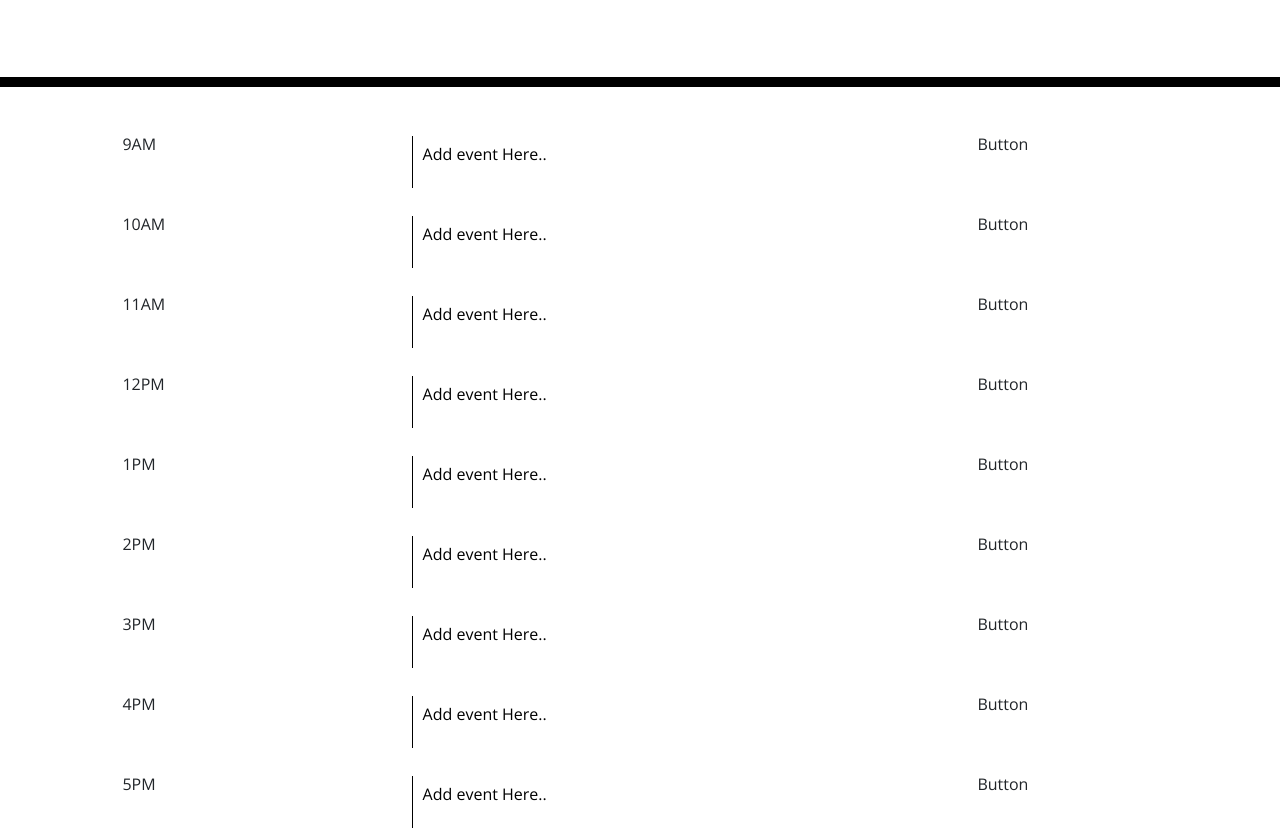
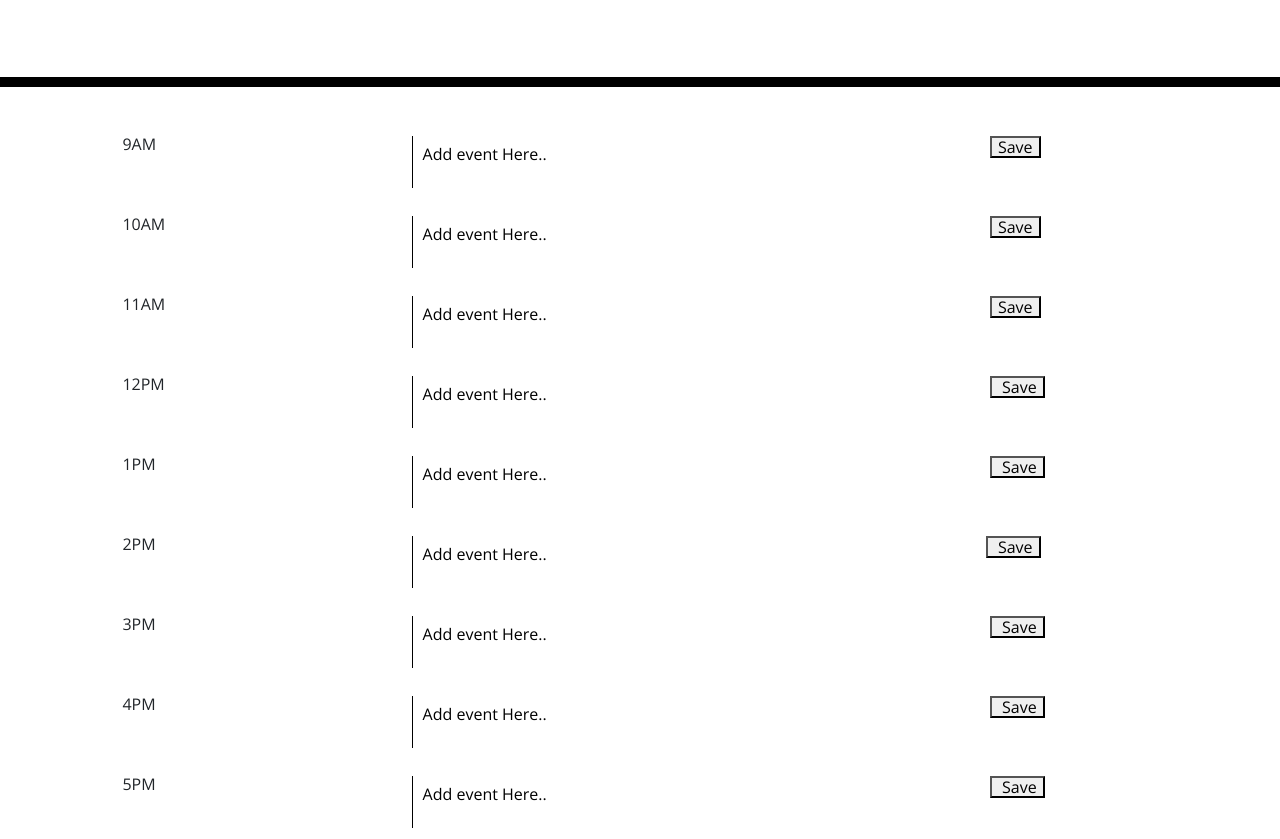
Before and after one commit to destaneelg/workdayscheduler, a plain HTML site: page Develop /index.html in a window 1280 px wide. Shown: the part 181-1020 px from the top of the page. Drawn offline with nearby package versions, Linux system fonts and the light colour scheme.

Commit message:
Changed button formatting, attempted to fix colors,  maybe its too late..probably didnt work

```diff
--- a/Develop /index.html
+++ b/Develop /index.html
@@ -27,6 +27,7 @@
       <h1 class="display-3">Work Day Scheduler</h1>
       <p class="lead">A simple calendar app for scheduling your work day</p>
       <p id="currentDay" class="lead"></p>
+      <div class="currentDay" id="currentDay">
     </header>
     <div class="container">
       <div class="row">
@@ -37,7 +38,7 @@
           <textarea>Add event Here..</textarea>
         </div>
         <div class="col-3">
-         Button
+            <button id = saveBtn>Save</button>
          </div>
       </div>
       <div class="row">
@@ -48,7 +49,7 @@
           <textarea>Add event Here..</textarea>
         </div>
         <div class="col-3">
-         Button
+            <button id = saveBtn>Save</button>
          </div>
       </div>
       <div class="row">
@@ -59,7 +60,7 @@
           <textarea>Add event Here..</textarea>
         </div>
         <div class="col-3">
-         Button
+            <button id = saveBtn>Save</button>
          </div>
       </div>
       <div class="row">
@@ -70,7 +71,7 @@
           <textarea>Add event Here..</textarea>
         </div>
         <div class="col-3">
-         Button
+            <button id = saveBtn> Save</button>
          </div>
       </div>
       <div class="row">
@@ -81,7 +82,7 @@
           <textarea>Add event Here..</textarea>
         </div>
         <div class="col-3">
-         Button
+            <button id = saveBtn> Save</button>
          </div>
       </div>
       <div class="row">
@@ -92,7 +93,7 @@
           <textarea>Add event Here..</textarea>
         </div>
         <div class="col-3">
-         Button
+           <button id = saveBtn> Save</button>
          </div>
       </div>
       <div class="row">
@@ -103,7 +104,7 @@
           <textarea>Add event Here..</textarea>
         </div>
         <div class="col-3">
-         Button
+            <button id =saveBtn> Save</button>
          </div>
       </div>
       <div class="row">
@@ -114,7 +115,7 @@
           <textarea>Add event Here..</textarea>
         </div>
         <div class="col-3">
-         Button
+            <button id =saveBtn> Save</button>
          </div>
       </div>
       <div class="row">
@@ -125,17 +126,15 @@
           <textarea>Add event Here..</textarea>
         </div>
         <div class="col-3">
-         Button
+            <button id =saveBtn> Save</button>
          </div>
       </div>
       </div>
 
     </div>
+    <script src="https://code.jquery.com/jquery-3.4.1.min.js"></script>
 
-    <script src="https://code.jquery.com/jquery-3.4.1.min.js"></script>
     <script src="https://cdnjs.cloudflare.com/ajax/libs/moment.js/2.24.0/moment.min.js"></script>
-    <script>
-
-    </script>
+    <script src="script.js"> </script>
   </body>
 </html>
--- /dev/null
+++ b/Develop /script.js
@@ -0,0 +1,16 @@
+var events = $("col-6");
+
+//function to cycle through the array and change colors
+events.forEach(function(){
+    if (currentDay < moment.js){
+        this.style.color = ".past"
+    }
+    if (currentDay > moment.js){
+        this.style.color = ".future"
+    }
+    else {
+        this.style.color = ".present"
+    }
+});
+
+  document.getElementById$("currentDay").innerHTML = moment();
```
Also changed, not shown: script.js (deleted).
